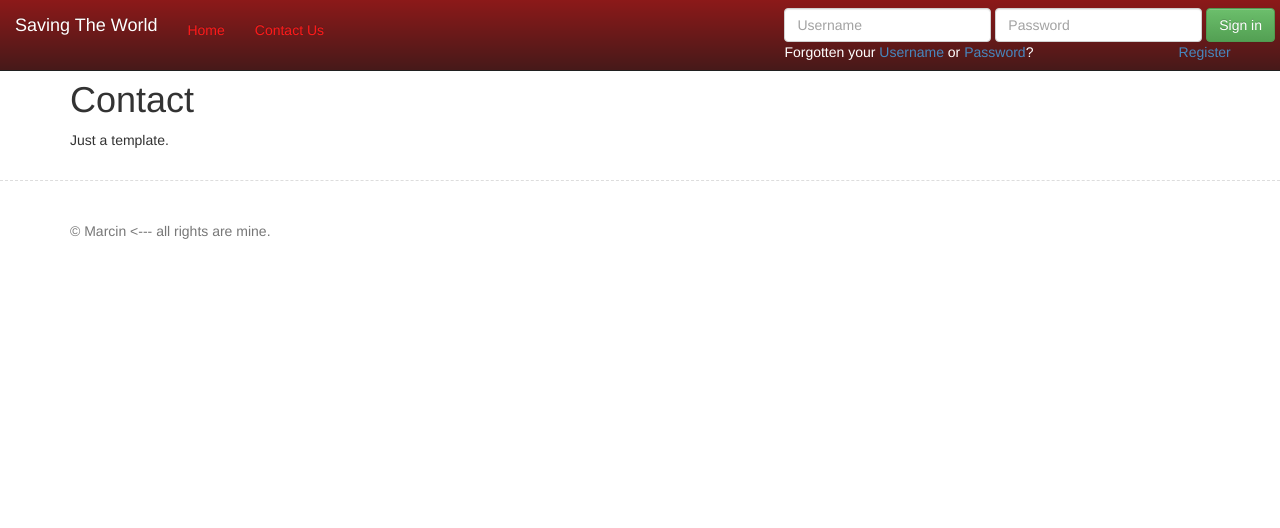
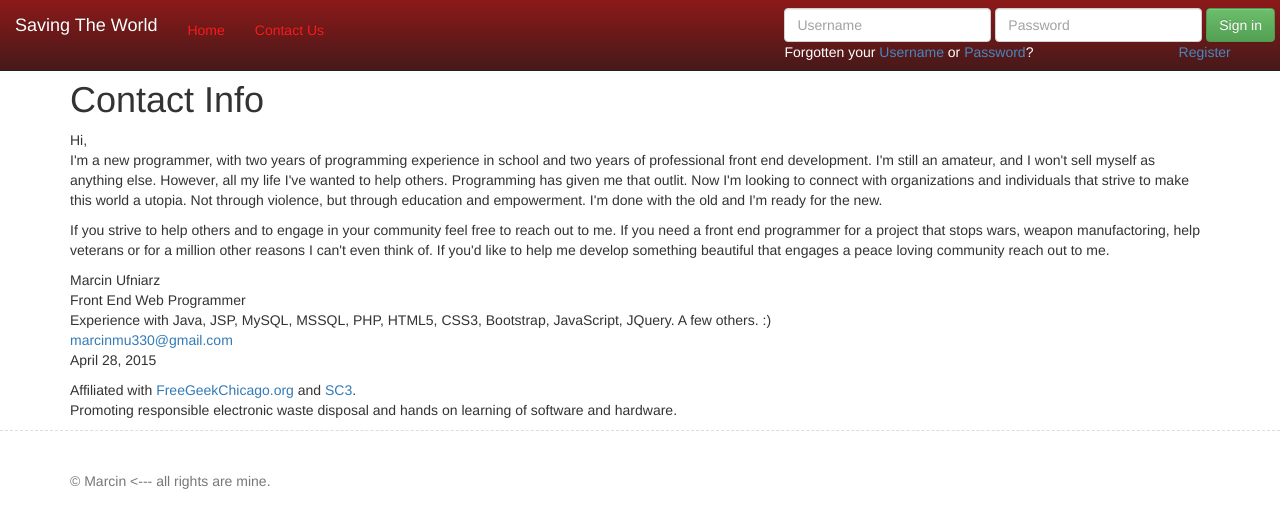
Before and after one commit to MarcinakaSin/MasSplash, a PHP site: page /contact.php in a window 1280 px wide. Shown: the top 528 px of the page. Run offline with PHP 8.4, Linux system fonts and the light colour scheme; some libraries are stand-ins or nearby versions.

Commit message:
Added Image upload functionality for a profile image and contact info

```diff
--- a/contact.php
+++ b/contact.php
@@ -3,8 +3,30 @@ include 'core/init.php';
 include 'includes/overall/header.php';
 ?>
 
-<h1>Contact</h1>
-<p>Just a template.</p>
+<h1>Contact Info</h1>
+<p>Hi,<br />
+I'm a new programmer, with two years of programming experience in school and two years of professional front end development.
+I'm still an amateur, and I won't sell myself as anything else.  However, all my life I've wanted to help others.
+Programming has given me that outlit.  Now I'm looking to connect with organizations and individuals that strive to
+make this world a utopia.  Not through violence, but through education and empowerment. I'm done with the old and
+I'm ready for the new.
+</p>
+<p>
+If you strive to help others and to engage in your community feel free to reach out to me.
+If you need a front end programmer for a project that stops wars, weapon manufactoring, help veterans or for a million other
+reasons I can't even think of.  If you'd like to help me develop something beautiful that engages a peace loving community
+reach out to me.
+</p>
+<p>
+Marcin Ufniarz<br />
+Front End Web Programmer<br />
+Experience with Java, JSP, MySQL, MSSQL, PHP, HTML5, CSS3, Bootstrap, JavaScript, JQuery.  A few others. :)<br />
+<a href="mailto:marcinmu330@gmail.com" target="_new">marcinmu330@gmail.com</a><br />
+April 28, 2015
+</p>
+<p>
+Affiliated with <a href="FreeGeekChicago.org" target="_new">FreeGeekChicago.org</a> and <a href="https://sc3.hackpad.com/" target="_new">SC3</a>.<br />
+Promoting responsible electronic waste disposal and hands on learning of software and hardware.
 
 
 <?php include 'includes/overall/footer.php'; ?>
--- a/core/functions/users.php
+++ b/core/functions/users.php
@@ -1,4 +1,15 @@
 <?php
+function change_profile_image($dbcon, $session_user_id, $file_temp, $file_extn){
+	$file_path = 'images/profile/' . substr(md5(time()), 0, 10) . '.' . $file_extn;
+	move_uploaded_file($file_temp, $file_path);
+
+	$update = $dbcon->prepare("UPDATE `users` SET `profile` = ? WHERE `user_id` = ?");
+	$update->bind_param('si', $file_path, $session_user_id);
+	$update->execute();
+	$update->close();
+}
+
+
 function mail_users($dbcon, $subject, $body){
 
 	//$query = mysql_query("SELECT 'email', 'first_name' FROM 'users' WHERE 'allow_email' = 1");
--- a/core/init.php
+++ b/core/init.php
@@ -18,7 +18,7 @@ if (logged_in() === true){
 	// Grabs user_id from php session variable.
 	$session_user_id = $_SESSION['user_id'];
 	// Stores user information that can be accessed throughout the site.
-	$user_data = user_data($dbcon, $session_user_id, 'user_id', 'username', 'password', 'first_name', 'last_name', 'email', 'password_recover', 'type', 'allow_email');
+	$user_data = user_data($dbcon, $session_user_id, 'user_id', 'username', 'password', 'first_name', 'last_name', 'email', 'password_recover', 'type', 'allow_email', 'profile');
 	//echo $user_data['username'];
 	if (user_active($dbcon, $user_data['username']) === false) {
 		session_destroy();
```
Also changed, not shown: settings.php (+35 -0 lines), images/profile/.htaccess (added).
